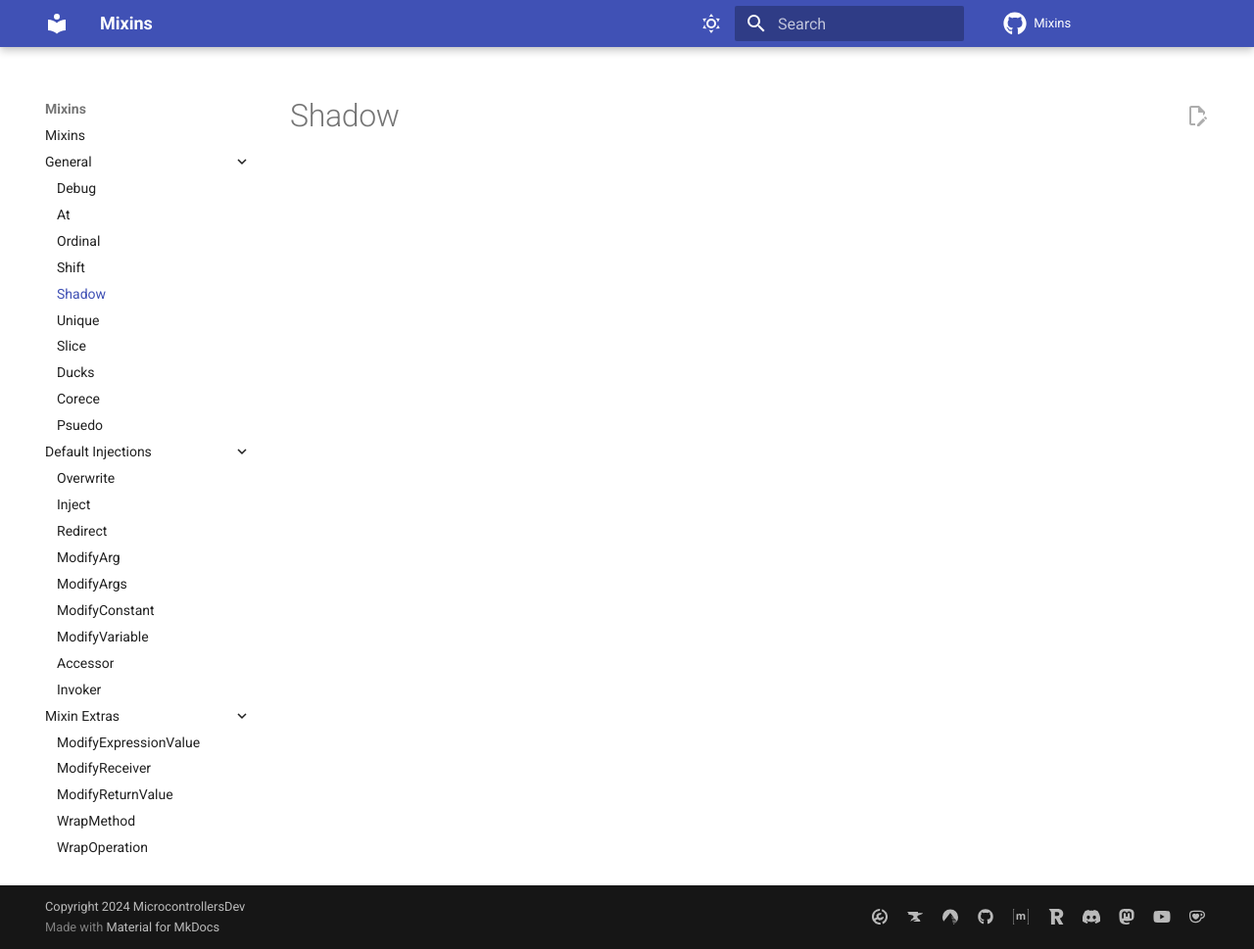
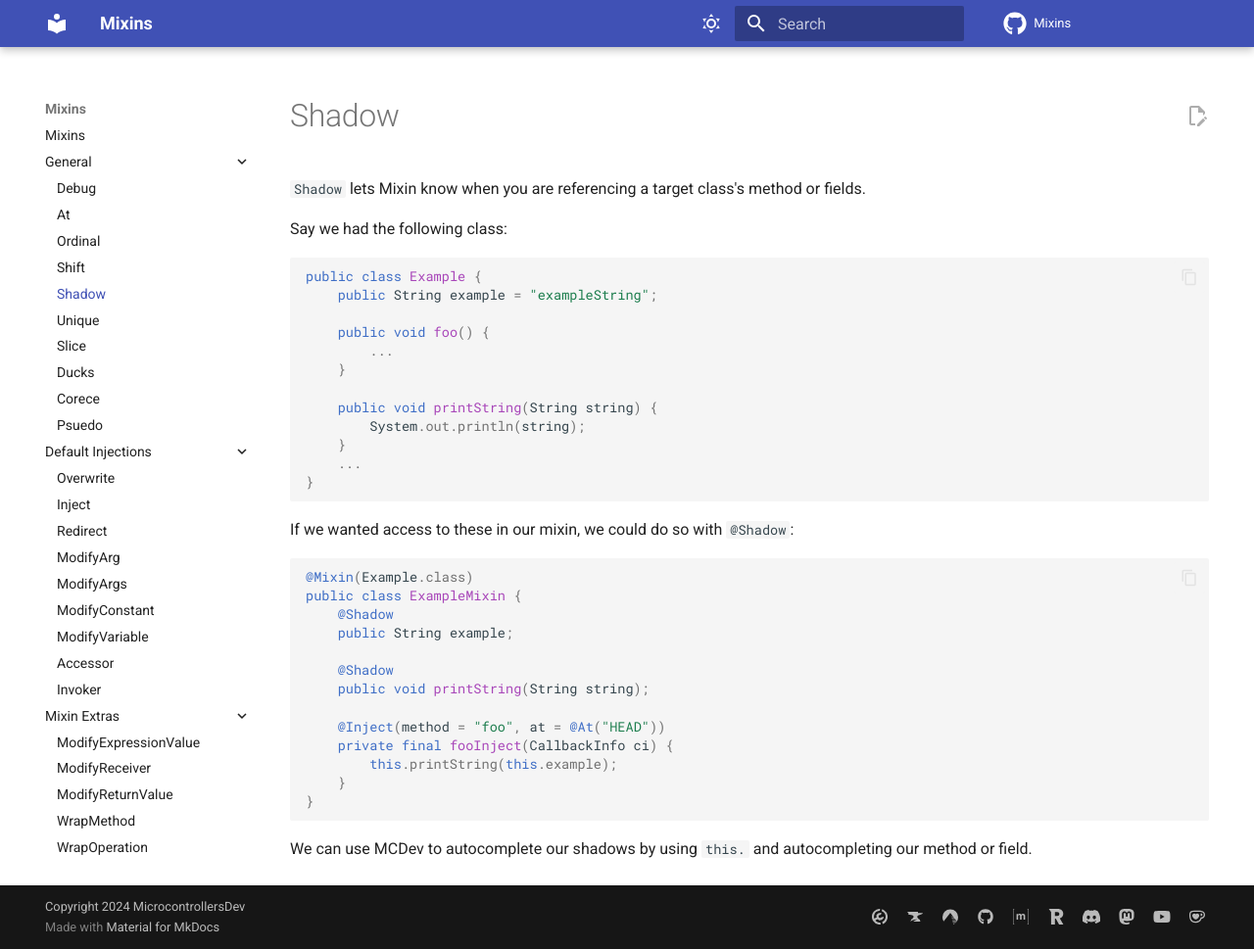
Before and after one commit to MicrocontrollersDev/Mixins, an MkDocs documentation site: the page built from docs/general/shadow.md, in a window 1280 px wide and 969 px high. Shown: the whole window at 98% size. Built offline with MkDocs 1.6.1 and Material for MkDocs 9.7.7, drawn with Linux system fonts in a browser that asks for light colours; comment, search, counter and statistics services are not loaded.

Commit message:
write shadow

````diff
--- a/docs/general/shadow.md
+++ b/docs/general/shadow.md
@@ -1 +1,40 @@
 # Shadow
+
+`Shadow` lets Mixin know when you are referencing a target class's method or fields.
+
+Say we had the following class:
+
+```java
+public class Example {
+    public String example = "exampleString";
+
+    public void foo() {
+        ...
+    }
+
+    public void printString(String string) {
+        System.out.println(string);
+    }
+    ...
+}
+```
+
+If we wanted access to these in our mixin, we could do so with `@Shadow`:
+
+```java
+@Mixin(Example.class)
+public class ExampleMixin {
+    @Shadow
+    public String example;
+
+    @Shadow
+    public void printString(String string);
+
+    @Inject(method = "foo", at = @At("HEAD"))
+    private final fooInject(CallbackInfo ci) {
+        this.printString(this.example);
+    }
+}
+```
+
+We can use MCDev to autocomplete our shadows by using `this.` and autocompleting our method or field.
````
